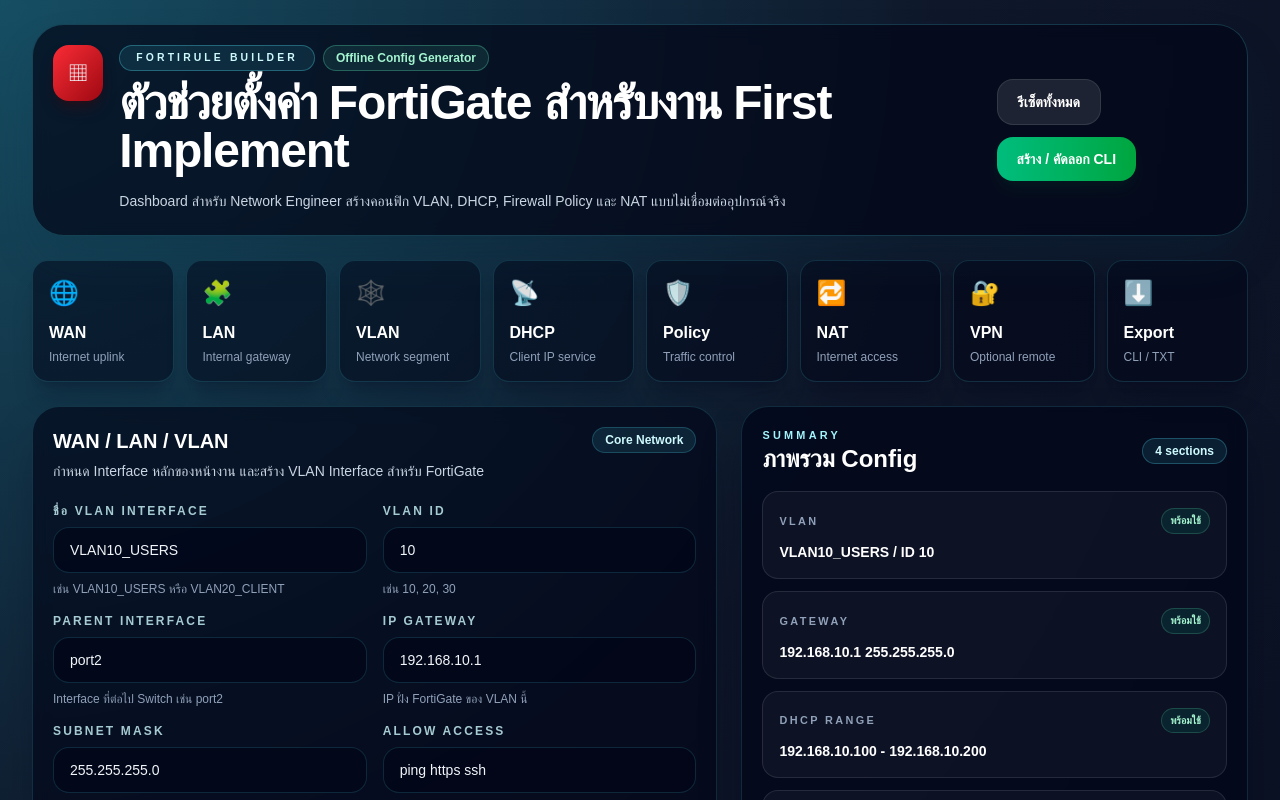
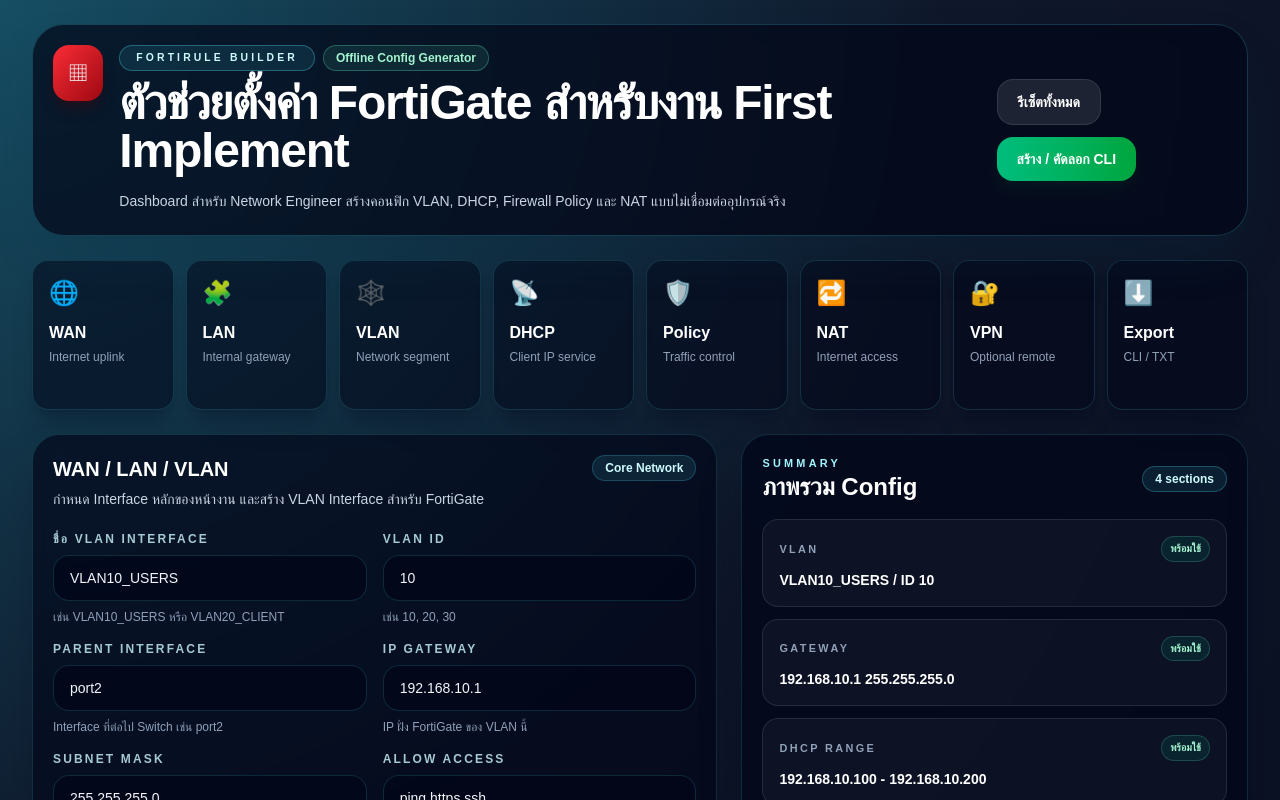
Before and after one commit to MrlonelyP/fortirule-builder, a Next.js app: page / in a window 1280 px wide. Shown: the top 800 px of the page. Built offline with nearby package versions, Linux system fonts and the light colour scheme.

Commit message:
Make module cards clickable navigation

```diff
--- a/app/page.tsx
+++ b/app/page.tsx
@@ -98,15 +98,19 @@
 };
 
 const modules = [
-  { label: "WAN", desc: "Internet uplink", icon: "🌐" },
-  { label: "LAN", desc: "Internal gateway", icon: "🧩" },
-  { label: "VLAN", desc: "Network segment", icon: "🕸️" },
-  { label: "DHCP", desc: "Client IP service", icon: "📡" },
-  { label: "Policy", desc: "Traffic control", icon: "🛡️" },
-  { label: "NAT", desc: "Internet access", icon: "🔁" },
-  { label: "VPN", desc: "Optional remote", icon: "🔐" },
-  { label: "Export", desc: "CLI / TXT", icon: "⬇️" },
+  { label: "WAN", desc: "Internet uplink", icon: "🌐", target: "core-network" },
+  { label: "LAN", desc: "Internal gateway", icon: "🧩", target: "core-network" },
+  { label: "VLAN", desc: "Network segment", icon: "🕸️", target: "core-network" },
+  { label: "DHCP", desc: "Client IP service", icon: "📡", target: "dhcp-server" },
+  { label: "Policy", desc: "Traffic control", icon: "🛡️", target: "firewall-policy" },
+  { label: "NAT", desc: "Internet access", icon: "🔁", target: "vip-nat" },
+  { label: "VPN", desc: "Optional remote", icon: "🔐", target: "summary" },
+  { label: "Export", desc: "CLI / TXT", icon: "⬇️", target: "terminal-output" },
 ];
+
+function scrollToSection(target: string) {
+  document.getElementById(target)?.scrollIntoView({ behavior: "smooth", block: "start" });
+}
 
 function Field({ label, hint, children }: { label: string; hint?: string; children: ReactNode }) {
   return (
@@ -118,9 +122,9 @@
   );
 }
 
-function Card({ title, description, badge, children }: { title: string; description: string; badge?: string; children: ReactNode }) {
+function Card({ id, title, description, badge, children }: { id?: string; title: string; description: string; badge?: string; children: ReactNode }) {
   return (
-    <section className="rounded-[1.7rem] border border-cyan-300/15 bg-slate-950/65 p-5 shadow-2xl shadow-slate-950/35 backdrop-blur">
+    <section id={id} className="scroll-mt-6 rounded-[1.7rem] border border-cyan-300/15 bg-slate-950/65 p-5 shadow-2xl shadow-slate-950/35 backdrop-blur">
       <div className="mb-5 flex flex-col gap-3 sm:flex-row sm:items-start sm:justify-between">
         <div>
           <h2 className="text-xl font-black text-white">{title}</h2>
@@ -258,17 +262,24 @@
 
         <section className="grid gap-3 sm:grid-cols-2 lg:grid-cols-4 xl:grid-cols-8">
           {modules.map((module) => (
-            <div key={module.label} className="rounded-2xl border border-cyan-300/15 bg-slate-950/55 p-4 shadow-xl shadow-slate-950/20 transition hover:-translate-y-0.5 hover:border-cyan-300/30 hover:bg-cyan-300/10">
-              <div className="mb-3 text-2xl">{module.icon}</div>
+            <button
+              key={module.label}
+              type="button"
+              onClick={() => scrollToSection(module.target)}
+              className="group rounded-2xl border border-cyan-300/15 bg-slate-950/55 p-4 text-left shadow-xl shadow-slate-950/20 outline-none transition hover:-translate-y-0.5 hover:border-cyan-300/50 hover:bg-cyan-300/10 focus:border-cyan-200 focus:ring-2 focus:ring-cyan-300/30 active:scale-[0.98]"
+              aria-label={`ไปยังส่วน ${module.label}`}
+            >
+              <div className="mb-3 text-2xl transition group-hover:scale-110">{module.icon}</div>
               <p className="font-black text-white">{module.label}</p>
               <p className="mt-1 text-xs text-slate-400">{module.desc}</p>
-            </div>
+              <p className="mt-3 text-[0.65rem] font-bold uppercase tracking-[0.22em] text-cyan-200/70 opacity-0 transition group-hover:opacity-100">Open section</p>
+            </button>
           ))}
         </section>
 
         <section className="grid gap-6 xl:grid-cols-[1.15fr_0.85fr]">
           <div className="space-y-6">
-            <Card title="WAN / LAN / VLAN" description="กำหนด Interface หลักของหน้างาน และสร้าง VLAN Interface สำหรับ FortiGate" badge="Core Network">
+            <Card id="core-network" title="WAN / LAN / VLAN" description="กำหนด Interface หลักของหน้างาน และสร้าง VLAN Interface สำหรับ FortiGate" badge="Core Network">
               <Field label="ชื่อ VLAN Interface" hint="เช่น VLAN10_USERS หรือ VLAN20_CLIENT">
                 <input className={inputClass} value={vlan.name} onChange={updateVlan("name")} />
               </Field>
@@ -289,7 +300,7 @@
               </Field>
             </Card>
 
-            <Card title="DHCP Server" description="กำหนดช่วงแจก IP ให้เครื่องลูกข่ายใน VLAN ที่เลือก" badge={dhcp.enabled ? "Enabled" : "Disabled"}>
+            <Card id="dhcp-server" title="DHCP Server" description="กำหนดช่วงแจก IP ให้เครื่องลูกข่ายใน VLAN ที่เลือก" badge={dhcp.enabled ? "Enabled" : "Disabled"}>
               <label className="flex items-center gap-3 rounded-2xl border border-cyan-300/15 bg-slate-950/60 px-4 py-3 md:col-span-2">
                 <input type="checkbox" checked={dhcp.enabled} onChange={updateDhcp("enabled")} className="h-5 w-5 accent-cyan-300" />
                 <span className="font-bold text-slate-100">เปิดใช้งาน DHCP Server</span>
@@ -317,7 +328,7 @@
               </Field>
             </Card>
 
-            <Card title="Firewall Policy / NAT" description="กำหนด Source, Destination, Service และ NAT สำหรับออก Internet หรือเปิดบริการ" badge="Traffic Rule">
+            <Card id="firewall-policy" title="Firewall Policy / NAT" description="กำหนด Source, Destination, Service และ NAT สำหรับออก Internet หรือเปิดบริการ" badge="Traffic Rule">
               <Field label="ชื่อ Policy">
                 <input className={inputClass} value={policy.name} onChange={updatePolicy("name")} />
               </Field>
@@ -355,7 +366,7 @@
               </label>
             </Card>
 
-            <Card title="VIP / Port Forward" description="ใช้สำหรับ Publish Server จาก Internet เข้ามายัง IP ภายใน" badge={nat.mode === "vip" ? "VIP Mode" : "Outbound NAT"}>
+            <Card id="vip-nat" title="VIP / Port Forward" description="ใช้สำหรับ Publish Server จาก Internet เข้ามายัง IP ภายใน" badge={nat.mode === "vip" ? "VIP Mode" : "Outbound NAT"}>
               <Field label="ประเภท NAT">
                 <select className={inputClass} value={nat.mode} onChange={updateNat("mode")}>
                   <option value="vip">VIP / Port Forward</option>
@@ -390,7 +401,7 @@
           </div>
 
           <aside className="space-y-6 xl:sticky xl:top-6 xl:self-start">
-            <section className="rounded-[1.7rem] border border-cyan-300/15 bg-slate-950/75 p-5 shadow-2xl shadow-slate-950/45 backdrop-blur">
+            <section id="summary" className="scroll-mt-6 rounded-[1.7rem] border border-cyan-300/15 bg-slate-950/75 p-5 shadow-2xl shadow-slate-950/45 backdrop-blur">
               <div className="mb-4 flex items-center justify-between">
                 <div>
                   <p className="text-[0.68rem] font-black uppercase tracking-[0.3em] text-cyan-200">Summary</p>
@@ -422,7 +433,7 @@
               </div>
             </section>
 
-            <section className="rounded-[1.7rem] border border-cyan-300/15 bg-slate-950/85 p-5 shadow-2xl shadow-slate-950/45 backdrop-blur">
+            <section id="terminal-output" className="scroll-mt-6 rounded-[1.7rem] border border-cyan-300/15 bg-slate-950/85 p-5 shadow-2xl shadow-slate-950/45 backdrop-blur">
               <div className="mb-4 flex flex-col gap-3 sm:flex-row sm:items-center sm:justify-between">
                 <div>
                   <p className="text-[0.68rem] font-black uppercase tracking-[0.3em] text-cyan-200">Terminal Output</p>
```
